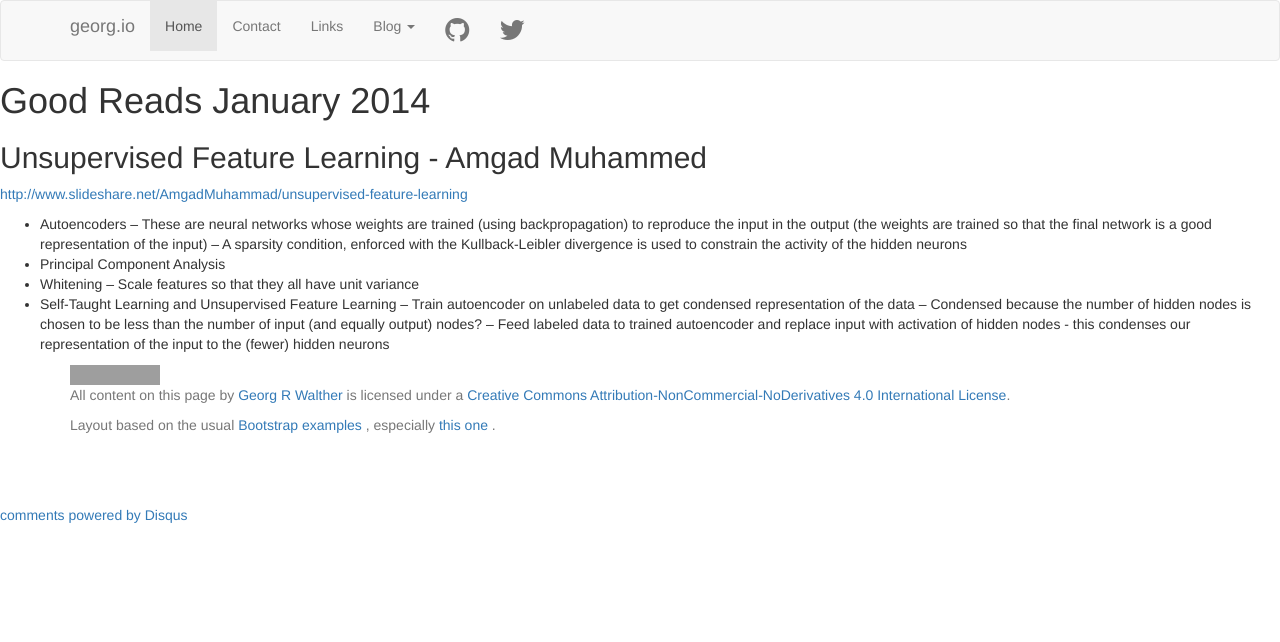
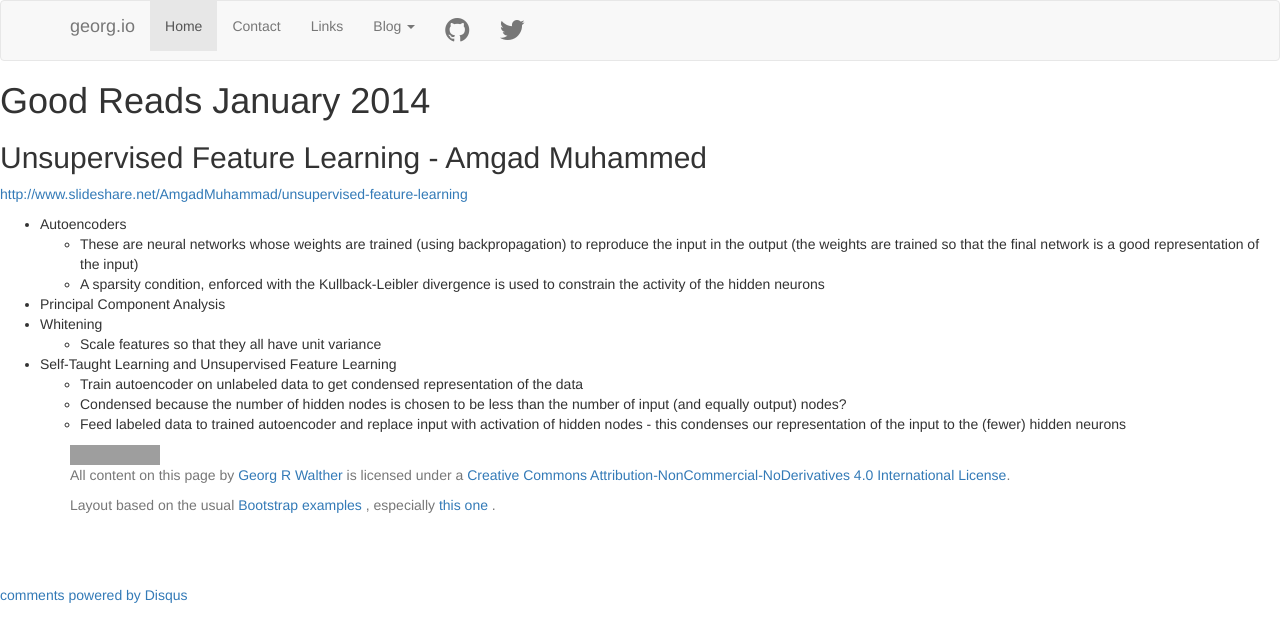
Before and after one commit to waltherg/backup.waltherg.github.io, a Jekyll site: the page built from _posts/2014-01-03-Good_Reads_January_2014.md, in a window 1280 px wide. Shown: the top 642 px of the page. Built offline with Jekyll 4.4.1, drawn with Linux system fonts in a browser that asks for light colours; nearby versions of some CDN libraries; comment, search, counter and statistics services are not loaded; grey boxes are pictures that could not be loaded.

Commit message:
fix nested list

```diff
--- a/_posts/2014-01-03-Good_Reads_January_2014.md
+++ b/_posts/2014-01-03-Good_Reads_January_2014.md
@@ -12,19 +12,19 @@ tags: links reads
 [http://www.slideshare.net/AmgadMuhammad/unsupervised-feature-learning](http://www.slideshare.net/AmgadMuhammad/unsupervised-feature-learning)
 
 - Autoencoders
-    -- These are neural networks whose weights are trained (using backpropagation)
+    - These are neural networks whose weights are trained (using backpropagation)
     to reproduce the input in the output (the weights are trained so that the
     final network is a good representation of the input)
-    -- A sparsity condition, enforced with the Kullback-Leibler divergence is
+    - A sparsity condition, enforced with the Kullback-Leibler divergence is
     used to constrain the activity of the hidden neurons
 - Principal Component Analysis
 - Whitening
-    -- Scale features so that they all have unit variance
+    - Scale features so that they all have unit variance
 - Self-Taught Learning and Unsupervised Feature Learning
-    -- Train autoencoder on unlabeled data to get condensed representation of
+    - Train autoencoder on unlabeled data to get condensed representation of
     the data
-    -- Condensed because the number of hidden nodes is chosen to be less than
+    - Condensed because the number of hidden nodes is chosen to be less than
     the number of input (and equally output) nodes?
-    -- Feed labeled data to trained autoencoder and replace input with
+    - Feed labeled data to trained autoencoder and replace input with
     activation of hidden nodes - this condenses our representation of the input
     to the (fewer) hidden neurons
```
